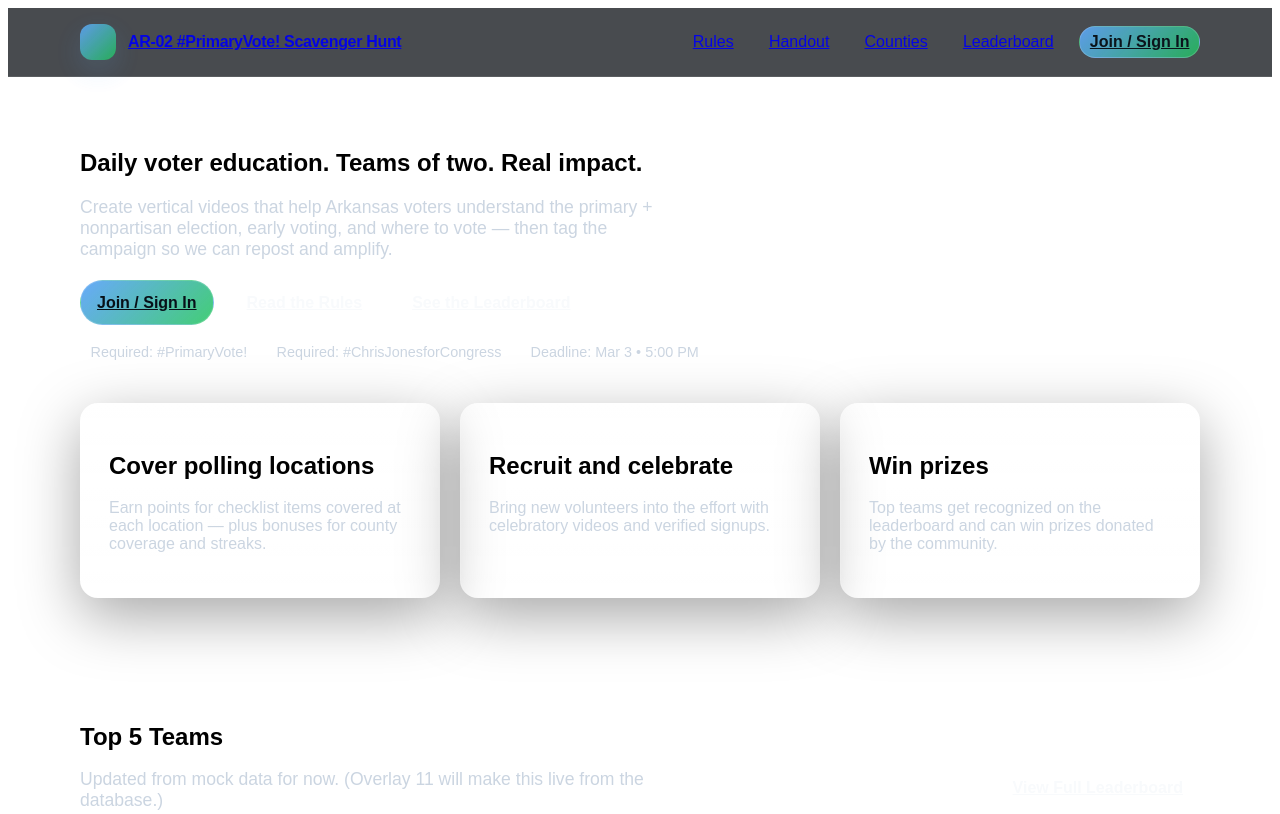
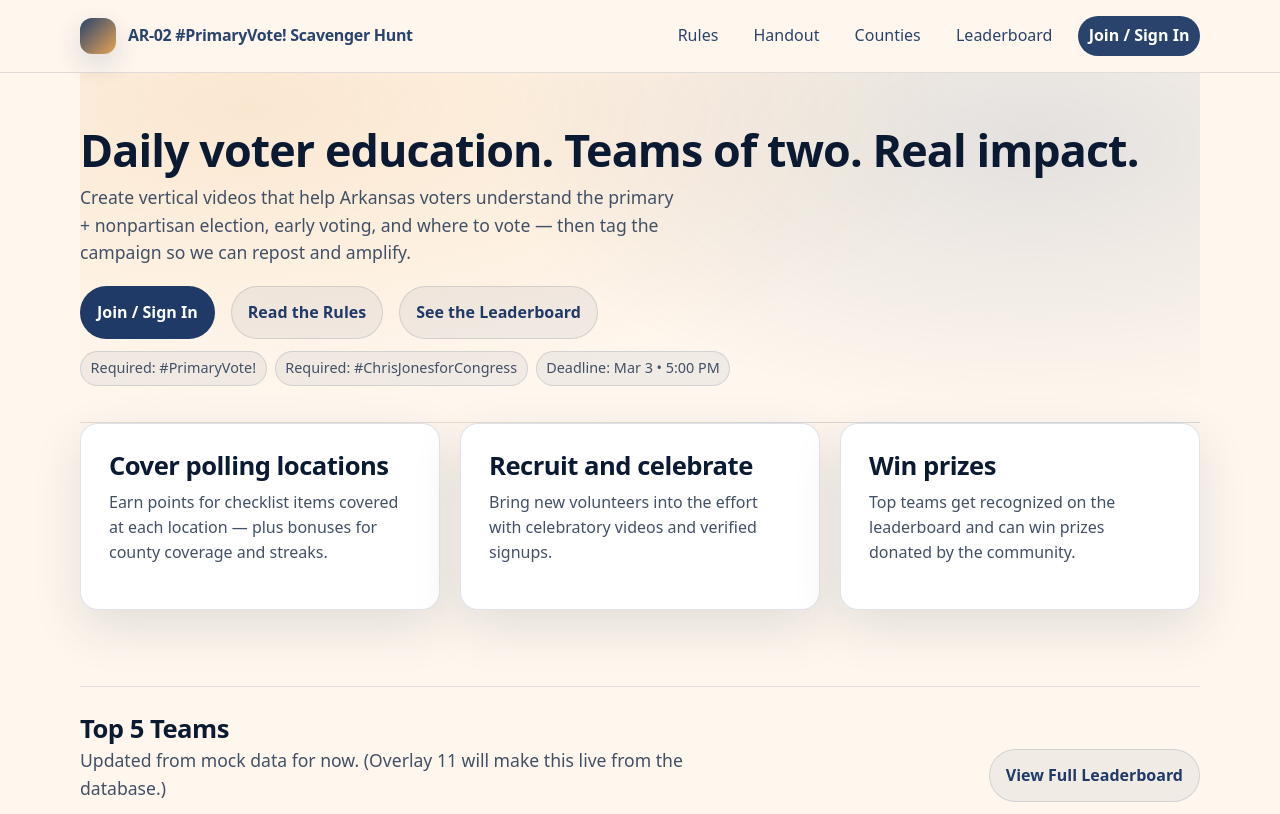
Before and after one commit to Grappe501/cd2primary, a website: page src/index.html in a window 1280 px wide. Shown: the top 814 px of the page. Drawn offline with Linux system fonts and the light colour scheme.

Commit message:
Overlay 08: Brand & Readability Upgrade

```diff
--- a/src/assets/css/base.css
+++ b/src/assets/css/base.css
@@ -1 +1,41 @@
-body { font-family: sans-serif; }
+/* Base styles (brand + accessibility first) */
+
+*{ box-sizing: border-box; }
+
+html{ scroll-behavior: smooth; }
+
+body{
+  margin: 0;
+  font-family: ui-sans-serif, system-ui, -apple-system, Segoe UI, Roboto, Helvetica, Arial, "Apple Color Emoji", "Segoe UI Emoji";
+  background: var(--bg);
+  color: var(--text);
+  line-height: 1.55;
+  text-rendering: optimizeLegibility;
+  -webkit-font-smoothing: antialiased;
+  -moz-osx-font-smoothing: grayscale;
+}
+
+img{ max-width: 100%; height: auto; }
+
+a{ color: var(--primary); text-decoration: none; }
+a:hover{ text-decoration: underline; }
+
+/* Focus rings that are hard to miss */
+:focus{ outline: none; }
+:focus-visible{
+  outline: 3px solid rgba(230,160,75,.65);
+  outline-offset: 3px;
+}
+
+/* Typography */
+h1,h2,h3{ line-height: 1.12; letter-spacing: -0.02em; margin: 0 0 .6rem; }
+h1{ font-size: var(--h1); }
+h2{ font-size: var(--h2); }
+
+p{ margin: 0 0 1rem; }
+
+/* Simple “content” defaults */
+main{ min-height: 60vh; }
+
+/* Small utility */
+.muted{ color: var(--muted); }
--- a/src/assets/css/components.css
+++ b/src/assets/css/components.css
@@ -4,7 +4,7 @@
   top: 0;
   z-index: 10;
   backdrop-filter: blur(12px);
-  background: rgba(11,15,20,.75);
+  background: rgba(255,247,238,.78);
   border-bottom: 1px solid var(--border);
 }
 .nav-inner{ padding: 1rem 0; }
@@ -16,8 +16,8 @@
 .brand-mark{
   width: 36px; height: 36px;
   border-radius: 12px;
-  background: linear-gradient(135deg, rgba(96,165,250,.95), rgba(34,197,94,.85));
-  box-shadow: 0 10px 30px rgba(96,165,250,.18);
+  background: linear-gradient(135deg, var(--navy), var(--orange));
+  box-shadow: 0 10px 30px rgba(31,58,102,.18);
 }
 
 .nav a{ opacity: .95; }
@@ -25,7 +25,7 @@
 
 .nav-links{ display:flex; gap: 1rem; align-items:center; flex-wrap:wrap; }
 .nav-links a{ padding: .4rem .6rem; border-radius: 999px; }
-.nav-links a:hover{ background: rgba(255,255,255,.06); }
+.nav-links a:hover{ background: rgba(31,58,102,.06); }
 
 .hero{
   padding: 3.25rem 0 2.25rem;
@@ -37,7 +37,7 @@
 }
 
 .card{
-  background: linear-gradient(180deg, rgba(255,255,255,.06), rgba(255,255,255,.03));
+  background: var(--surface);
   border: 1px solid var(--border);
   border-radius: var(--radius);
   padding: var(--space-5);
@@ -53,18 +53,25 @@
   padding: .8rem 1rem;
   border-radius: 999px;
   border: 1px solid var(--border);
-  background: rgba(255,255,255,.06);
-  color: var(--text);
+  background: rgba(31,58,102,.06);
+  color: var(--primary);
   font-weight: 700;
   cursor: pointer;
 }
-.btn:hover{ background: rgba(255,255,255,.10); text-decoration:none; }
+.btn:hover{ background: rgba(31,58,102,.10); text-decoration:none; }
 .btn.primary{
-  background: linear-gradient(135deg, rgba(96,165,250,.95), rgba(34,197,94,.85));
-  border-color: rgba(255,255,255,.18);
-  color: #071018;
+  background: var(--primary);
+  border-color: rgba(31,58,102,.25);
+  color: var(--white);
 }
-.btn.primary:hover{ filter: brightness(1.03); }
+.btn.primary:hover{ filter: brightness(1.05); }
+
+.btn.accent{
+  background: var(--accent);
+  border-color: rgba(217,134,36,.35);
+  color: #2a1600;
+}
+.btn.accent:hover{ filter: brightness(1.03); }
 
 .badges{ display:flex; gap: .5rem; flex-wrap:wrap; margin-top: .75rem; }
 .badge{
@@ -73,14 +80,14 @@
   padding:.35rem .6rem;
   border-radius: 999px;
   border: 1px solid var(--border);
-  background: rgba(255,255,255,.05);
+  background: rgba(31,58,102,.06);
   color: var(--muted);
   font-size: .9rem;
 }
 .badge.success{
   color: var(--text);
-  background: rgba(34,197,94,.18);
-  border-color: rgba(34,197,94,.35);
+  background: rgba(42,157,143,.14);
+  border-color: rgba(42,157,143,.35);
 }
 
 /* Form primitives (used by /app/*) */
@@ -94,13 +101,13 @@
   padding: .75rem .85rem;
   border-radius: 14px;
   border: 1px solid var(--border);
-  background: rgba(255,255,255,.04);
+  background: var(--surface);
   color: var(--text);
 }
 .input:focus{
   outline: none;
-  border-color: rgba(96,165,250,.6);
-  box-shadow: 0 0 0 4px rgba(96,165,250,.15);
+  border-color: rgba(31,58,102,.55);
+  box-shadow: 0 0 0 4px rgba(230,160,75,.18);
 }
 .help{
   margin-top: .25rem;
@@ -118,3 +125,11 @@
 }
 .footer a{ color: var(--text); opacity: .9; }
 .footer a:hover{ opacity: 1; }
+
+/* Page background accents (subtle campaign feel) */
+.hero{
+  background:
+    radial-gradient(1200px 500px at 15% 10%, rgba(230,160,75,.18), transparent 60%),
+    radial-gradient(900px 450px at 85% 20%, rgba(31,58,102,.12), transparent 60%);
+  border-bottom: 1px solid rgba(31,58,102,.10);
+}
--- a/src/assets/css/tokens.css
+++ b/src/assets/css/tokens.css
@@ -1,24 +1,44 @@
-/* Design tokens (initial pass). Adjust to match campaign site as needed. */
+/*
+  Design tokens (campaign-branded).
+
+  Goals:
+  - High contrast by default (AA-ish without relying on perfect markup).
+  - Match Chris Jones campaign vibe: warm cream + deep navy + orange accent.
+  - Keep everything simple + inspectable (no frameworks).
+
+  NOTE: Exact hex values are approximated from campaign visuals.
+*/
 :root{
   --container: 1120px;
 
-  --bg: #0b0f14;
-  --surface: #111827;
-  --surface-2: #0f172a;
+  /* Brand palette */
+  --navy: #1f3a66;
+  --navy-2: #14284a;
+  --orange: #e6a04b;
+  --orange-2: #d98624;
+  --cream: #fff7ee;
+  --white: #ffffff;
 
-  --text: #f8fafc;
-  --muted: #cbd5e1;
+  /* Surfaces */
+  --bg: var(--cream);
+  --surface: var(--white);
+  --surface-2: #fff1df;
 
-  --primary: #ffffff;
-  --accent: #60a5fa;   /* blue-ish accent */
-  --accent-2: #22c55e; /* secondary accent */
+  /* Type */
+  --text: #0b1a33;     /* ink */
+  --muted: #425066;    /* readable muted */
 
-  --border: rgba(255,255,255,.10);
+  /* Semantic */
+  --primary: var(--navy);
+  --accent: var(--orange);
+  --accent-2: #2a9d8f; /* supporting accent (teal-ish) */
+
+  --border: rgba(31,58,102,.14);
 
   --radius: 18px;
   --radius-sm: 12px;
 
-  --shadow: 0 18px 60px rgba(0,0,0,.35);
+  --shadow: 0 18px 50px rgba(20,40,74,.12);
 
   --space-1: .5rem;
   --space-2: .75rem;
@@ -27,7 +47,7 @@
   --space-5: 1.75rem;
   --space-6: 2.25rem;
 
-  --h1: clamp(2rem, 3.5vw, 3rem);
-  --h2: clamp(1.25rem, 2vw, 1.75rem);
+  --h1: clamp(2rem, 3.5vw, 3.2rem);
+  --h2: clamp(1.25rem, 2vw, 1.85rem);
   --lede: 1.1rem;
 }
```
Also changed, not shown: OVERLAY-NOTES.md (+29 -33 lines), CHANGELOG.md.
